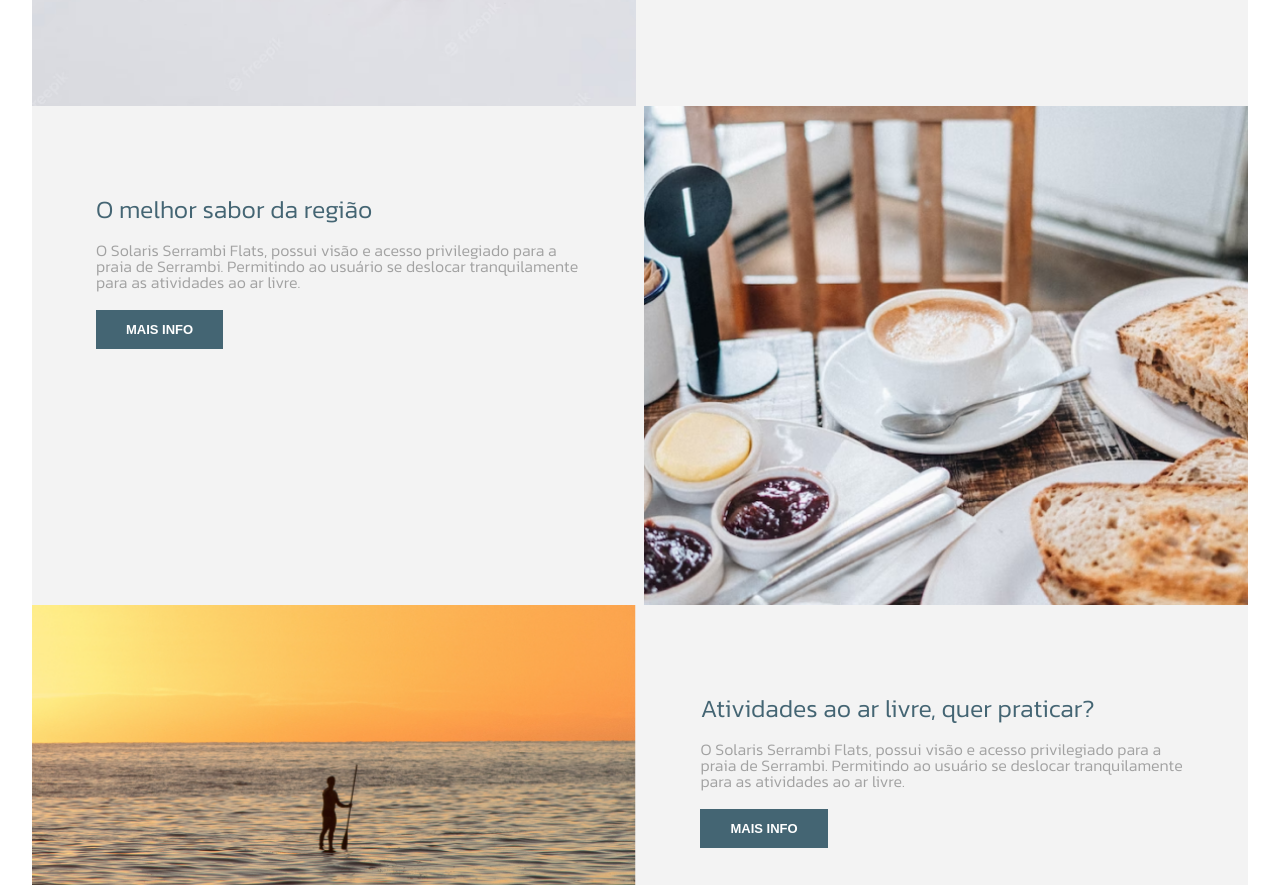
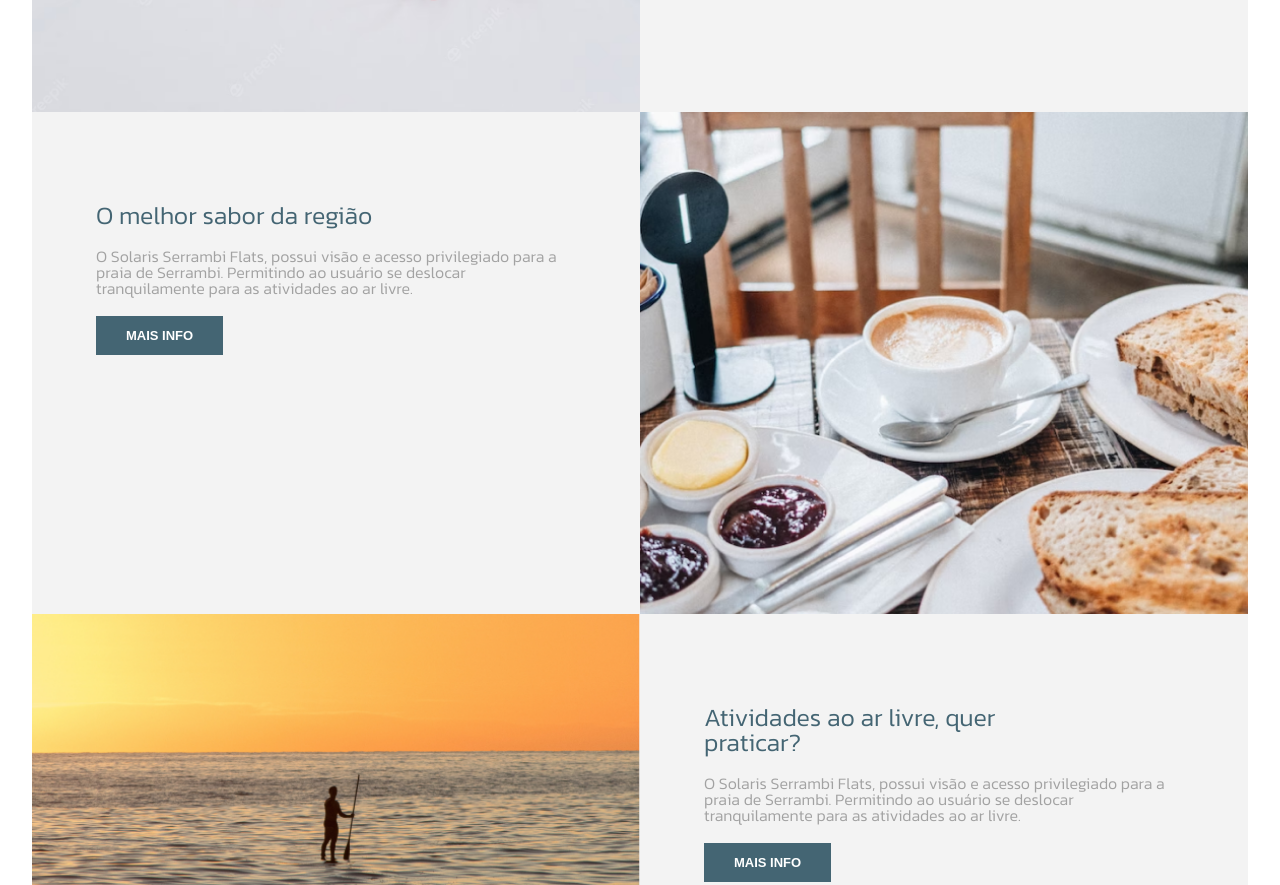
Before and after one commit to gleydsonbrito/solaris-serrambi, a plain HTML site: page index.html in a window 1280 px wide. Shown: the part 3761-4646 px from the top of the page. Drawn offline with Linux system fonts and the light colour scheme; a web font is replaced by a local one.

Commit message:
ajustes de style grid

```diff
--- a/css/style.css
+++ b/css/style.css
@@ -229,15 +229,15 @@ body {
 }
 
 .box {
-  display: flex;
-  justify-content: center;
+  display: grid;
+  grid-template-columns: 1fr 1fr;
   background-color: #F3F3F3;
   width: 95%;
 }
 
 .description {
   padding: 91px 64px;
-  width: 40%;
+
 }
 
 .description h2 {
@@ -259,5 +259,5 @@ body {
 }
 
 .banner-section3{
-  width: 50%;
+  width: 100%;
 }
--- a/index.html
+++ b/index.html
@@ -137,7 +137,7 @@
       <div class="box">
         <img class="banner-section3" src="./assets/section3-picture4.png" alt="" />
         <div class="description">
-          <h2>Atividades ao ar livre, quer praticar?</h2>
+          <h2>Atividades ao ar livre, quer <br> praticar?</h2>
           <p>O Solaris Serrambi Flats, possui visão e acesso privilegiado para a praia de Serrambi. Permitindo ao usuário se deslocar tranquilamente para as atividades ao ar livre.</p>
           <button class="submit-button">MAIS INFO</button>
         </div>
```
